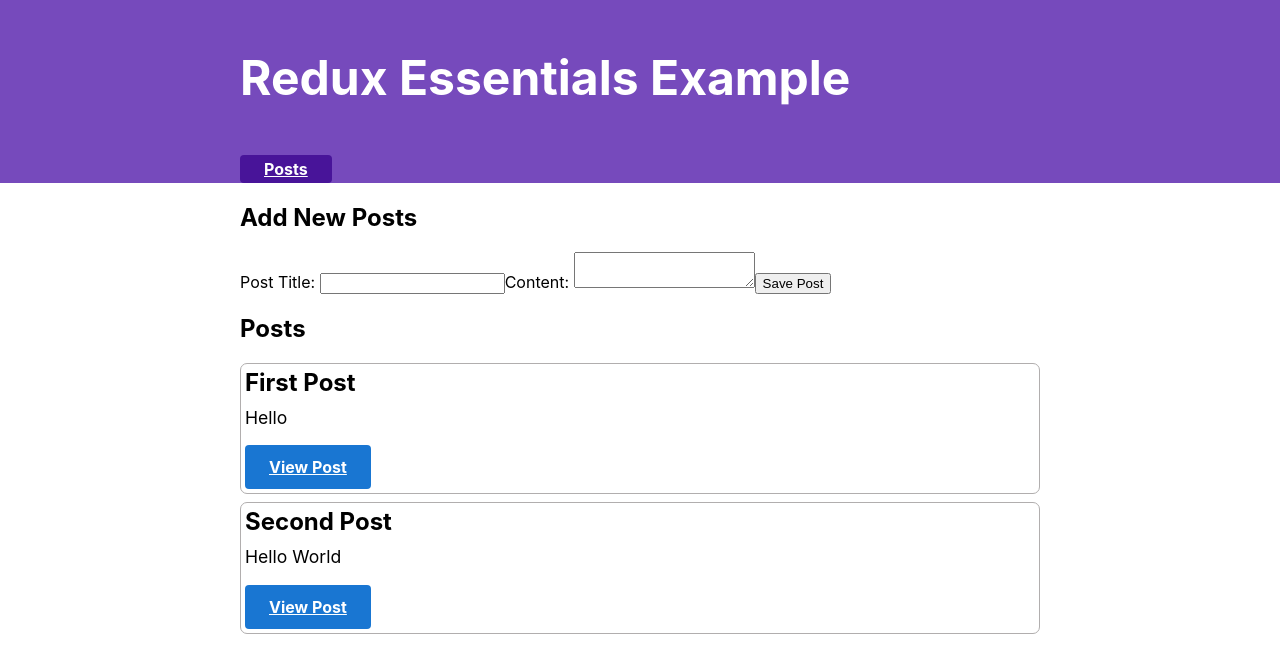
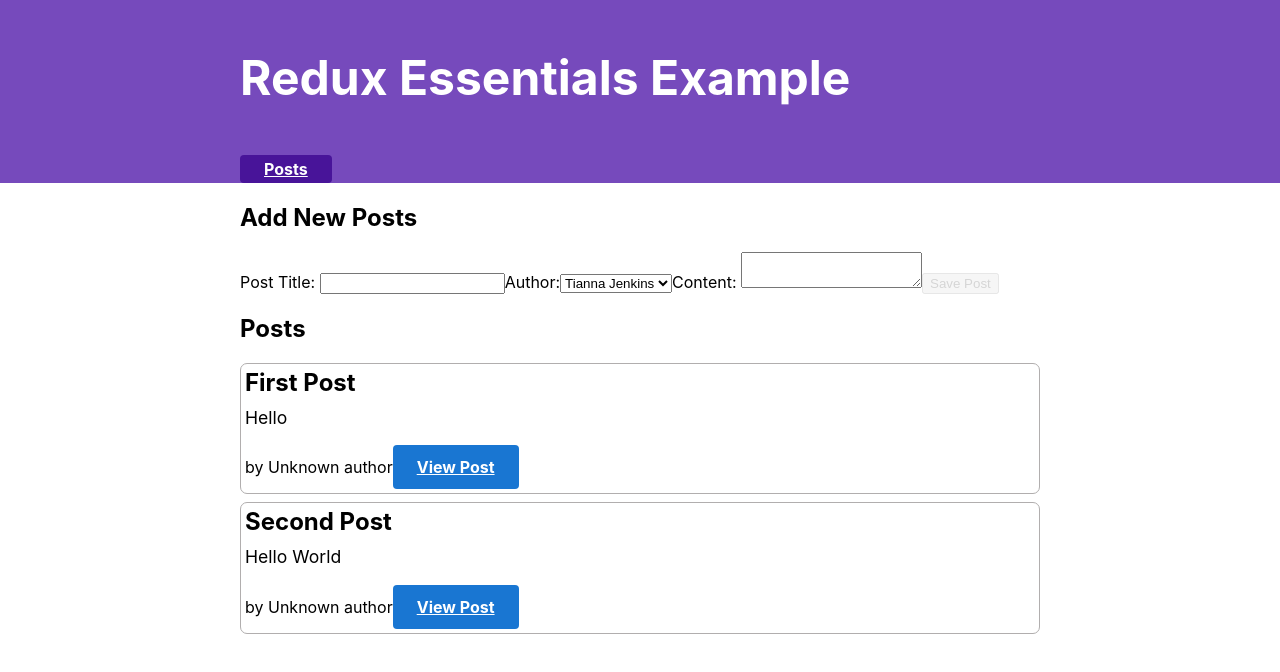
Before and after one commit to mochfarrel06/redux-essentials, a React (Vite) app: page / in a window 1280 px wide. Shown: the top 672 px of the page. Built offline with nearby package versions, Linux system fonts and the light colour scheme.

Commit message:
Adding Authors for Posts

```diff
--- a/src/features/posts/AddPostForm.jsx
+++ b/src/features/posts/AddPostForm.jsx
@@ -1,23 +1,36 @@
 import {useState} from "react";
-import {useDispatch} from "react-redux";
+import {useDispatch, useSelector} from "react-redux";
 import {nanoid} from "@reduxjs/toolkit";
 import {postAdded} from "./postsSlice";
 
 export const AddPostForm = () => {
   const [title, setTitle] = useState("");
   const [content, setContent] = useState("");
+  const [userId, setUserId] = useState("");
   const dispatch = useDispatch();
+
+  // Untuk mengambil id dari user
+  const users = useSelector((state) => state.users);
 
   const onTitleChanged = (e) => setTitle(e.target.value);
   const onContentChanged = (e) => setContent(e.target.value);
+  const onAuthorChanged = (e) => setUserId(e.target.value);
 
   const onSavePostClicked = () => {
     if (title && content) {
-      dispatch(postAdded(title, content));
+      dispatch(postAdded(title, content, userId));
       setTitle("");
       setContent("");
     }
   };
+
+  const canSave = Boolean(title) && Boolean(content) && Boolean(userId);
+
+  const usersOptions = users.map((user) => (
+    <option value={user.id} key={user.id}>
+      {user.name}
+    </option>
+  ));
 
   return (
     <section>
@@ -31,6 +44,10 @@
           value={title}
           onChange={onTitleChanged}
         />
+        <label htmlFor="postAuthor">Author:</label>
+        <select id="postAuthor" value={userId} onChange={onAuthorChanged}>
+          {usersOptions}
+        </select>
         <label htmlFor="postContent">Content: </label>
         <textarea
           name="postContent"
@@ -38,7 +55,7 @@
           value={content}
           onChange={onContentChanged}
         />
-        <button type="button" onClick={onSavePostClicked}>
+        <button type="button" onClick={onSavePostClicked} disabled={!canSave}>
           Save Post
         </button>
       </form>
--- a/src/features/posts/PostsList.jsx
+++ b/src/features/posts/PostsList.jsx
@@ -1,6 +1,7 @@
 import React from "react";
 import {useSelector} from "react-redux";
 import {Link} from "react-router-dom";
+import {PostAuthor} from "../users/PostAuthor";
 
 export const PostsList = () => {
   const posts = useSelector((state) => state.posts);
@@ -9,6 +10,7 @@
     <article className="post-excerpt" key={post.id}>
       <h3>{post.title}</h3>
       <p className="post-content">{post.content}</p>
+      <PostAuthor userId={post.user} />
       <Link to={`/posts/${post.id}`} className="button muted-button">
         View Post
       </Link>
--- a/src/features/posts/SinglePostPage.jsx
+++ b/src/features/posts/SinglePostPage.jsx
@@ -1,6 +1,7 @@
 import React from "react";
 import {useSelector} from "react-redux";
 import {Link, useParams} from "react-router-dom";
+import {PostAuthor} from "../users/PostAuthor";
 
 export const SinglePostPage = () => {
   const {postId} = useParams();
@@ -22,6 +23,7 @@
       <article className="post">
         <h2>{post.title}</h2>
         <p className="post-content">{post.content}</p>
+        <PostAuthor userId={post.user} />
         <Link to={`/editpost/${post.id}`} className="button">
           Edit Post
         </Link>
--- a/src/features/posts/postsSlice.js
+++ b/src/features/posts/postsSlice.js
@@ -13,12 +13,13 @@
       reducer(state, action) {
         state.push(action.payload);
       },
-      prepare(title, content) {
+      prepare(title, content, userId) {
         return {
           payload: {
             id: nanoid(),
             title,
             content,
+            user: userId,
           },
         };
       },
--- /dev/null
+++ b/src/features/users/PostAuthor.jsx
@@ -0,0 +1,10 @@
+import React from "react";
+import {useSelector} from "react-redux";
+
+export const PostAuthor = ({userId}) => {
+  const author = useSelector((state) =>
+    state.users.find((post) => post.id === Number(userId) || post.id === userId)
+  );
+
+  return <span>by {author ? author.name : "Unknown author"}</span>;
+};
```
